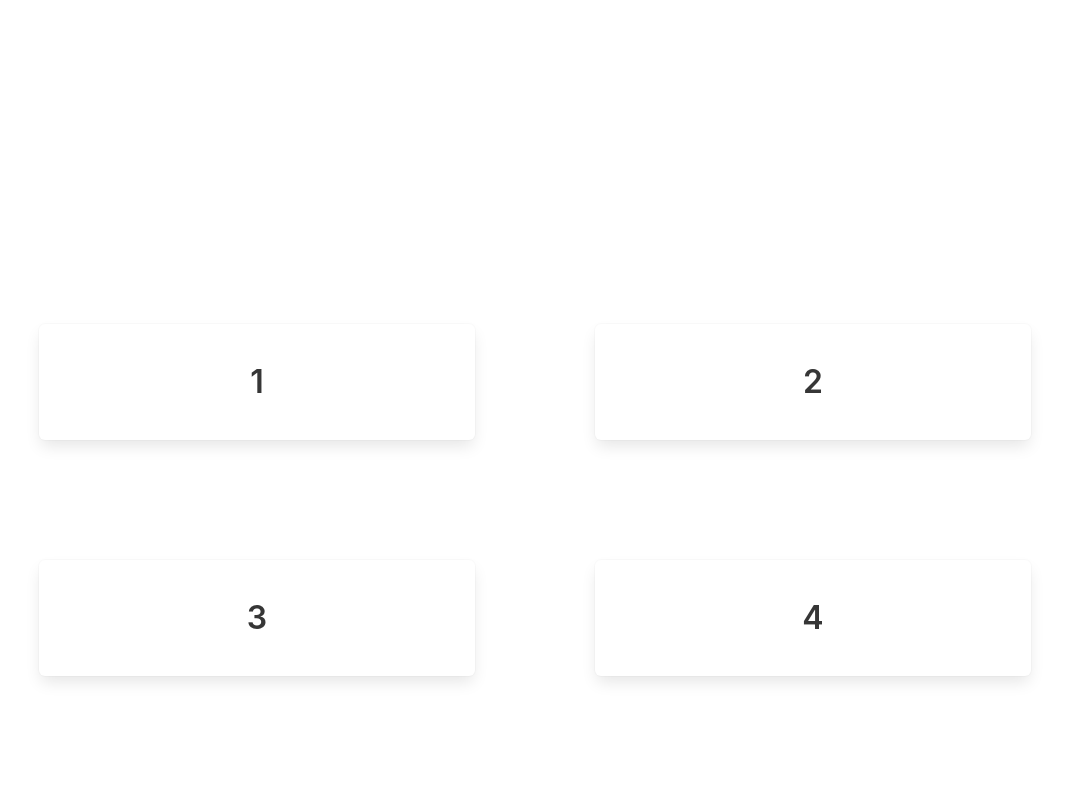
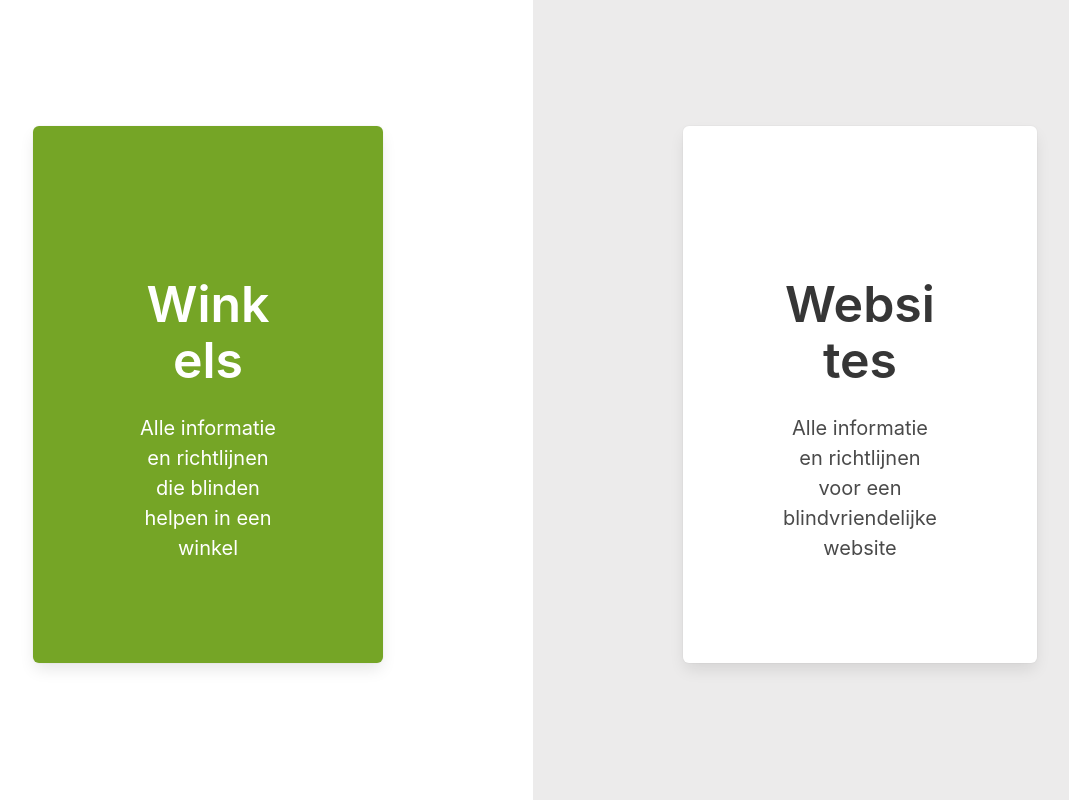
Before and after one commit to colorants/CLE3-Accessibility, a plain HTML site: page index.html in a window 1280 px wide. Shown: the part 760-1560 px from the top of the page, without its empty margins (105-1174 px from the left). Drawn offline with nearby package versions, Linux system fonts and the light colour scheme.

Commit message:
full homepage styling

```diff
--- a/css/style.css
+++ b/css/style.css
@@ -21,13 +21,50 @@
     font-weight: 400;
     color: #75A526;
 }
+.section {
+    padding: 0;
+}
 .is-parent {
-    padding: 60px;
+    padding: 150px !important;
     width: 100%;
-    height: 100%;
+    background-color: white;
+
+}
+.parent-diff {
+    background-color: #ECEBEB;
 }
 .is-child {
-    max-width: 500px;
-    max-height: 500px;
-    padding: 40px;
+    height: 450px;
+    padding: 150px 100px 100px;
 }
+.is-child h3 {
+    font-size: 50px;
+}
+.is-child .is-text {
+    font-size: 20px;
+}
+.is-child:hover {
+    transition: 0.35s;
+    background-color: #75A526;
+    color: white;
+}
+.is-child:hover h3{
+    transition: 0.35s;
+    color: white;
+}
+.is-green {
+    background-color: #75A526;
+    color: white;
+}
+.is-green h3 {
+    color: #ffffff;
+}
+.is-green:hover {
+    transition: 0.35s;
+    background-color: #ECEBEB;
+    color: #000;
+}
+.is-green:hover h3 {
+    transition: 0.35s;
+    color: #000;
+}
--- a/index.html
+++ b/index.html
@@ -47,29 +47,41 @@
         </div>
     </div>
 </section>
-<section class="section is-large">
+<section class="section">
     <div class="tile is-ancestor">
-        <div class="is-6 is-parent">
-            <div class="tile is-child box has-text-centered">
-            <p class="title">1</p>
-            </div>
+        <div class="tile is-parent">
+            <a href="sem.html">
+                <div class="tile is-child box has-text-centered is-green is-centered">
+                    <h3 class="title">Winkels</h3>
+                    <p class="is-text">Alle informatie en richtlijnen die blinden helpen in een winkel</p>
+                </div>
+            </a>
         </div>
-        <div class="is-6 is-parent">
-            <div class="tile is-child box has-text-centered">
-                <p class="title">2</p>
-            </div>
+        <div class="tile is-parent parent-diff">
+            <a href="ceren.html">
+                <div class="tile is-child box has-text-centered is-centered">
+                    <h3 class="title">Websites</h3>
+                    <p class="is-text">Alle informatie en richtlijnen voor een blindvriendelijke website</p>
+                </div>
+            </a>
         </div>
     </div>
     <div class="tile is-ancestor">
-        <div class="is-6 is-parent">
-            <div class="tile is-child box has-text-centered">
-                <p class="title">3</p>
-            </div>
+        <div class="tile is-parent parent-diff">
+            <a href="viggo.html">
+                <div class="tile is-child box has-text-centered">
+                    <h3 class="title">Ervaar</h3>
+                    <p class="is-text">Ervaar hoe het is om verschillende vormen blindheid te hebben</p>
+                </div>
+            </a>
         </div>
-        <div class="is-6 is-parent">
-            <div class="tile is-child box has-text-centered">
-                <p class="title">4</p>
-            </div>
+        <div class="tile is-parent">
+            <a href="jordan.html">
+                <div class="tile is-child box has-text-centered is-green">
+                    <h3 class="title">Vind</h3>
+                    <p class="is-text">Vind winkels in je buurt die toegankelijk zijn voor sclechtziende</p>
+                </div>
+            </a>
         </div>
     </div>
 </section>
```
